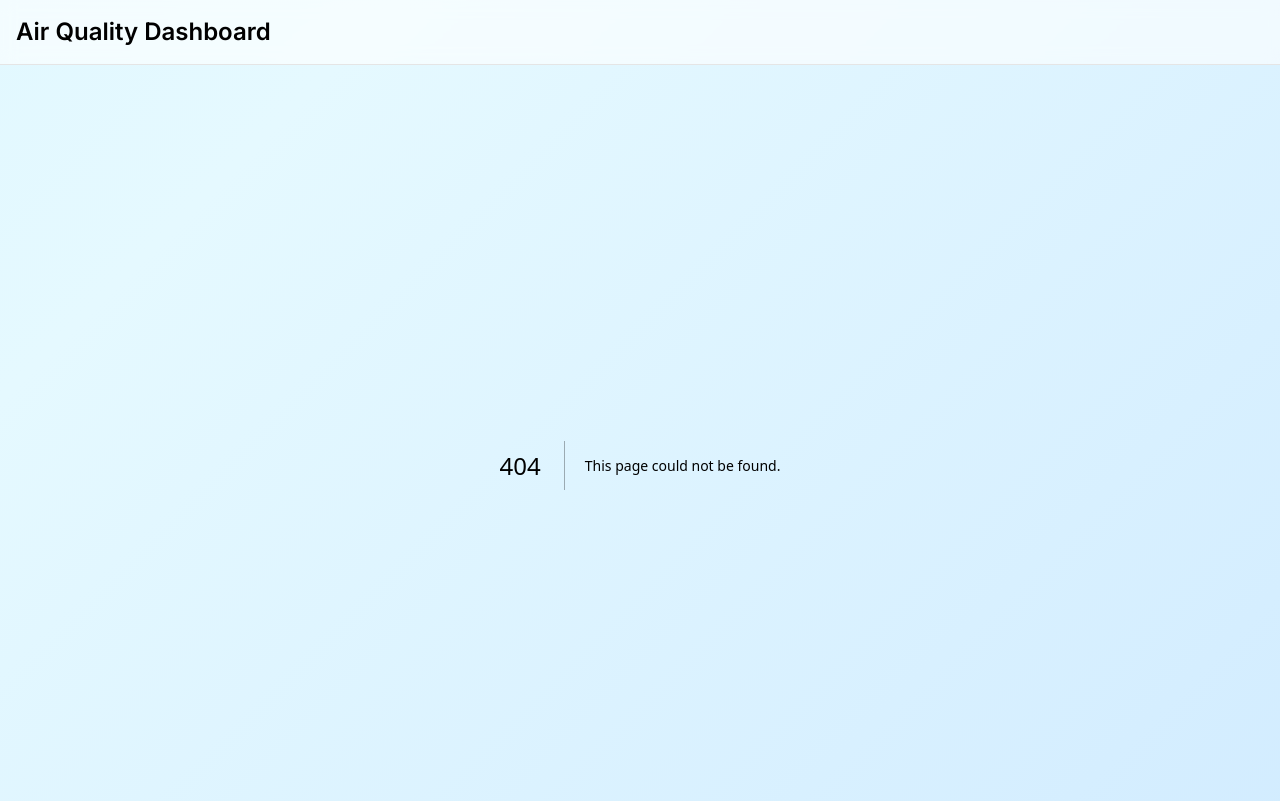
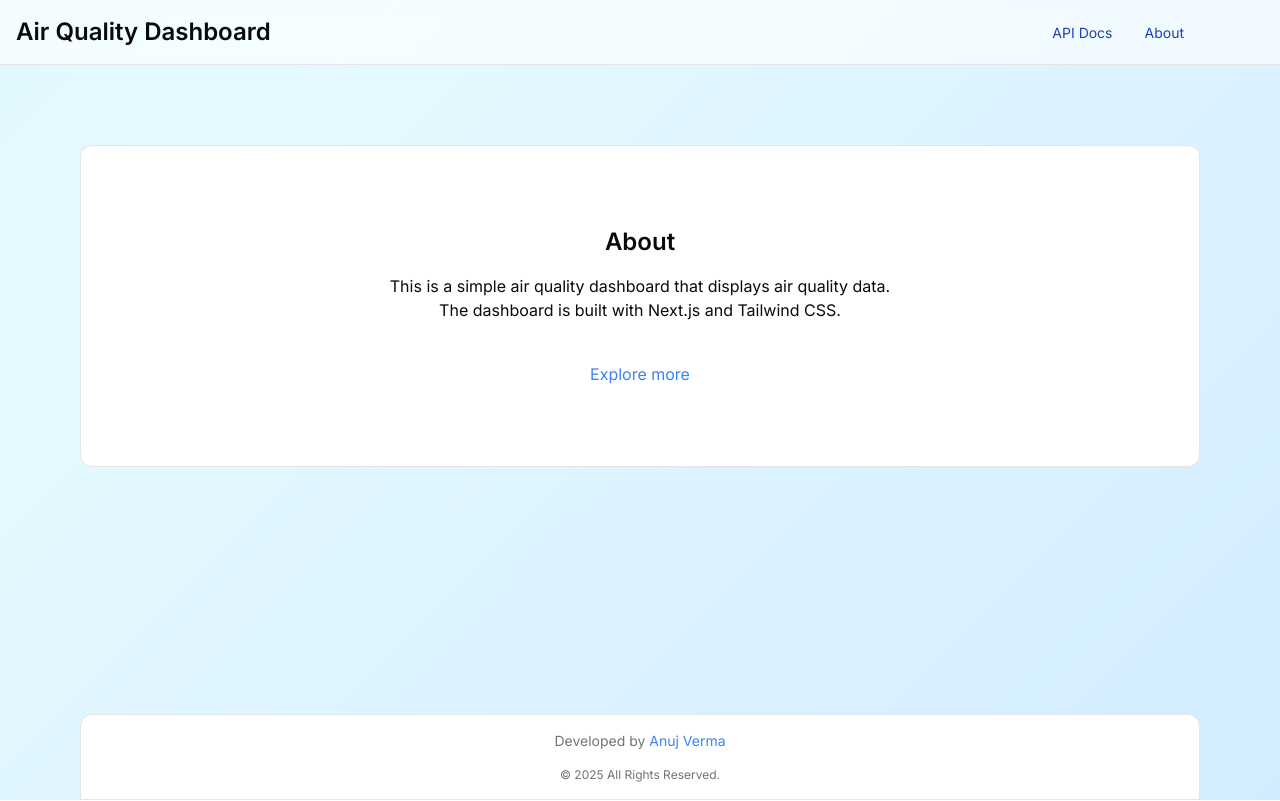
Before and after one commit to anujverma000/airquality, a Next.js app: page /about in a window 1280 px wide. Before the commit this address had no page. Shown: the top 801 px of the page. Built offline with nearby package versions, Linux system fonts and the light colour scheme.

Commit message:
added nav

```diff
--- /dev/null
+++ b/app/about/page.tsx
@@ -0,0 +1,25 @@
+import { Card} from '@/components/ui/card'
+import Link from 'next/link'
+
+const About = () => {
+  return (
+    <main className="p-4 sm:p-20">
+      <Card className='p-20 text-center'>
+          <h1 className="text-2xl font-semibold">About</h1>
+          <div className='mt-4 max-w-lg mx-auto my-10'>
+            <p>
+              This is a simple air quality dashboard that displays air quality data.
+            </p>
+            <p>
+              The dashboard is built with Next.js and Tailwind CSS.
+            </p>
+          </div>
+          <Link href="/" className='text-blue-500 hover:underline'>
+              Explore more
+            </Link>
+      </Card>
+    </main>
+  )
+}
+
+export default About
--- a/components/header.tsx
+++ b/components/header.tsx
@@ -1,11 +1,30 @@
 "use client"
 
+import Link from 'next/link'
 import React from 'react'
 
 const Header = () => {
   return (
     <header className='border-grid sticky top-0 z-50 p-4 w-full border-b bg-background/95 backdrop-blur supports-[backdrop-filter]:bg-background/60'>
-      <h1 className="text-2xl font-semibold">Air Quality Dashboard</h1>
+      <div className='flex flex-row justify-between items-center'>
+        <Link href="/">
+          <h1 className="text-2xl font-semibold">Air Quality Dashboard</h1>
+        </Link>
+        <nav className='flex flex-row px-20'>
+          <ul className='flex flex-row space-x-8'>
+            <li>
+              <Link href="/api-docs" className='text-blue-800 hover:underline text-sm'>
+                API Docs
+              </Link>
+            </li>
+            <li>
+              <Link href="/about" className='text-blue-800 hover:underline text-sm'>
+                About
+              </Link>
+            </li>
+          </ul>
+        </nav>
+      </div>
     </header>
   )
 }
```
